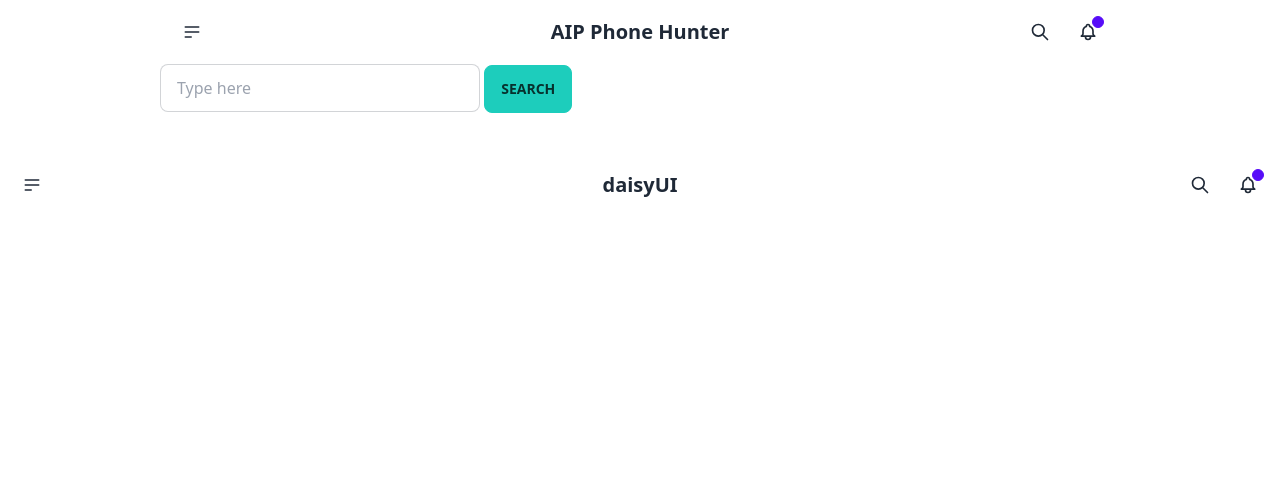
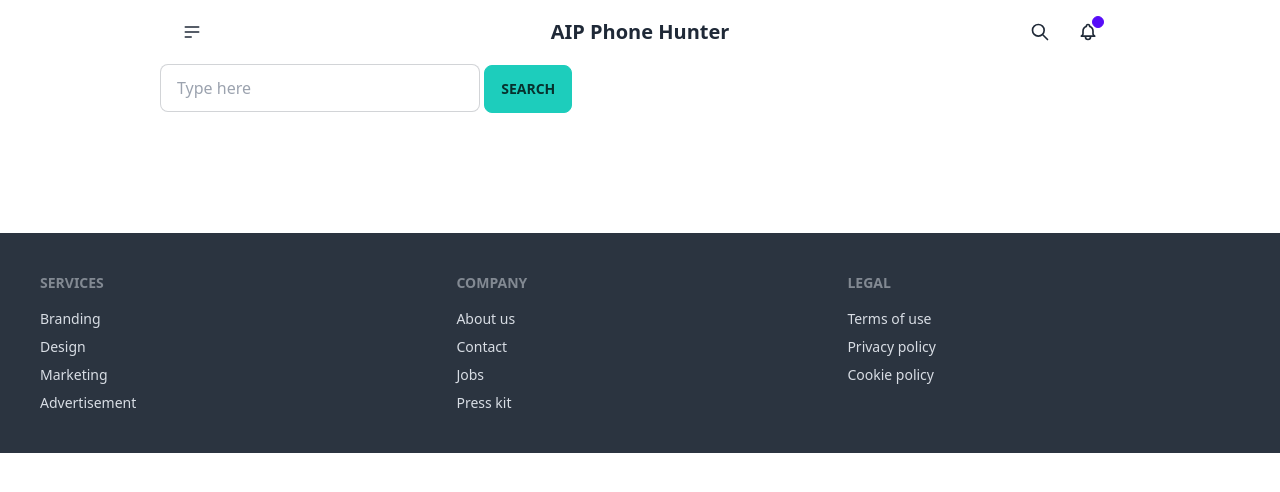
Before and after one commit to Digontha/Phone-Hub, a plain HTML site: page index.html in a window 1280 px wide. Drawn offline with nearby package versions, Linux system fonts and the light colour scheme; no server answers.

Commit message:
add footer section

```diff
--- a/index.html
+++ b/index.html
@@ -88,35 +88,28 @@
 
 
 
-
-    <div class="navbar bg-base-100">
-      <div class="navbar-start">
-        <div class="dropdown">
-          <label tabindex="0" class="btn btn-ghost btn-circle">
-            <svg xmlns="http://www.w3.org/2000/svg" class="h-5 w-5" fill="none" viewBox="0 0 24 24" stroke="currentColor"><path stroke-linecap="round" stroke-linejoin="round" stroke-width="2" d="M4 6h16M4 12h16M4 18h7" /></svg>
-          </label>
-          <ul tabindex="0" class="menu menu-sm dropdown-content mt-3 z-[1] p-2 shadow bg-base-100 rounded-box w-52">
-            <li><a>Homepage</a></li>
-            <li><a>Portfolio</a></li>
-            <li><a>About</a></li>
-          </ul>
-        </div>
+    <footer class="footer p-10 bg-neutral text-neutral-content mt-20">
+      <div>
+        <span class="footer-title">Services</span>
+        <a class="link link-hover">Branding</a>
+        <a class="link link-hover">Design</a>
+        <a class="link link-hover">Marketing</a>
+        <a class="link link-hover">Advertisement</a>
       </div>
-      <div class="navbar-center">
-        <a class="btn btn-ghost normal-case text-xl">daisyUI</a>
+      <div>
+        <span class="footer-title">Company</span>
+        <a class="link link-hover">About us</a>
+        <a class="link link-hover">Contact</a>
+        <a class="link link-hover">Jobs</a>
+        <a class="link link-hover">Press kit</a>
       </div>
-      <div class="navbar-end">
-        <button class="btn btn-ghost btn-circle">
-          <svg xmlns="http://www.w3.org/2000/svg" class="h-5 w-5" fill="none" viewBox="0 0 24 24" stroke="currentColor"><path stroke-linecap="round" stroke-linejoin="round" stroke-width="2" d="M21 21l-6-6m2-5a7 7 0 11-14 0 7 7 0 0114 0z" /></svg>
-        </button>
-        <button class="btn btn-ghost btn-circle">
-          <div class="indicator">
-            <svg xmlns="http://www.w3.org/2000/svg" class="h-5 w-5" fill="none" viewBox="0 0 24 24" stroke="currentColor"><path stroke-linecap="round" stroke-linejoin="round" stroke-width="2" d="M15 17h5l-1.405-1.405A2.032 2.032 0 0118 14.158V11a6.002 6.002 0 00-4-5.659V5a2 2 0 10-4 0v.341C7.67 6.165 6 8.388 6 11v3.159c0 .538-.214 1.055-.595 1.436L4 17h5m6 0v1a3 3 0 11-6 0v-1m6 0H9" /></svg>
-            <span class="badge badge-xs badge-primary indicator-item"></span>
-          </div>
-        </button>
+      <div>
+        <span class="footer-title">Legal</span>
+        <a class="link link-hover">Terms of use</a>
+        <a class="link link-hover">Privacy policy</a>
+        <a class="link link-hover">Cookie policy</a>
       </div>
-    </div>
+    </footer>
 
     <script src="./index.js"></script>
 </body>
```
